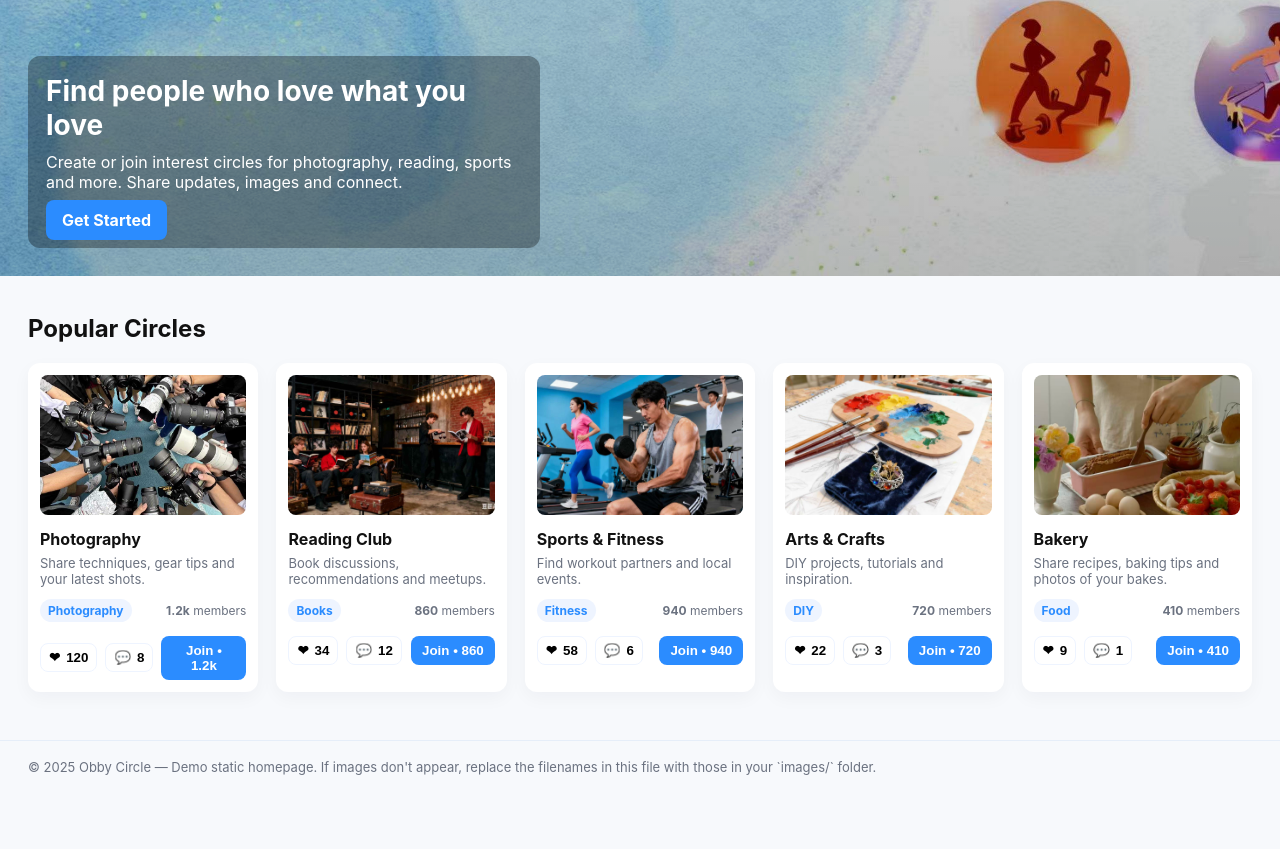
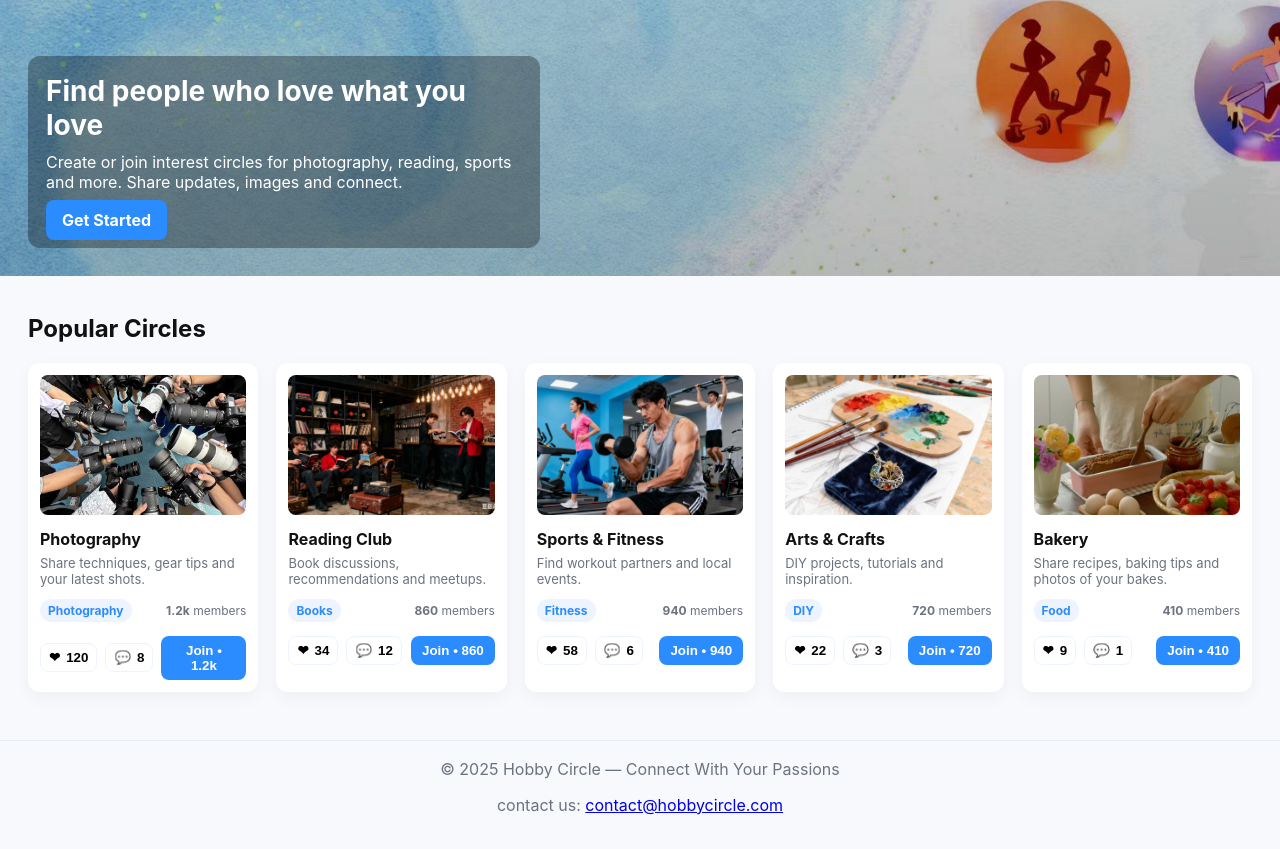
Before and after one commit to ZXW-123-source/Hobby-Circle, a plain HTML site: page index.html in a window 1280 px wide. Shown: the part 608-1457 px from the top of the page. Before the commit the page ends 1401 px from the top, so only its background shows below. Drawn offline with Linux system fonts and the light colour scheme.

Commit message:
更新所有页面的页脚版权信息和联系信息

```diff
--- a/index.html
+++ b/index.html
@@ -182,8 +182,11 @@
     </section>
   </main>
 
-  <footer>
-    © 2025 Obby Circle — Demo static homepage. If images don't appear, replace the filenames in this file with those in your `images/` folder.
+  <footer style="text-align: center; font-size: 16px;">
+    © 2025 Hobby Circle — Connect With Your Passions
+    <div class="contact-info">
+      <p>contact us: <a href="mailto:contact@hobbycircle.com">contact@hobbycircle.com</a></p>
+    </div>
   </footer>
   <script>
     (function(){
```
Also changed, not shown: circle-detail.html (+5 -0 lines), circles.html (+5 -0 lines), feed.html (+2 -2 lines), signup.html (+1 -1 lines).
